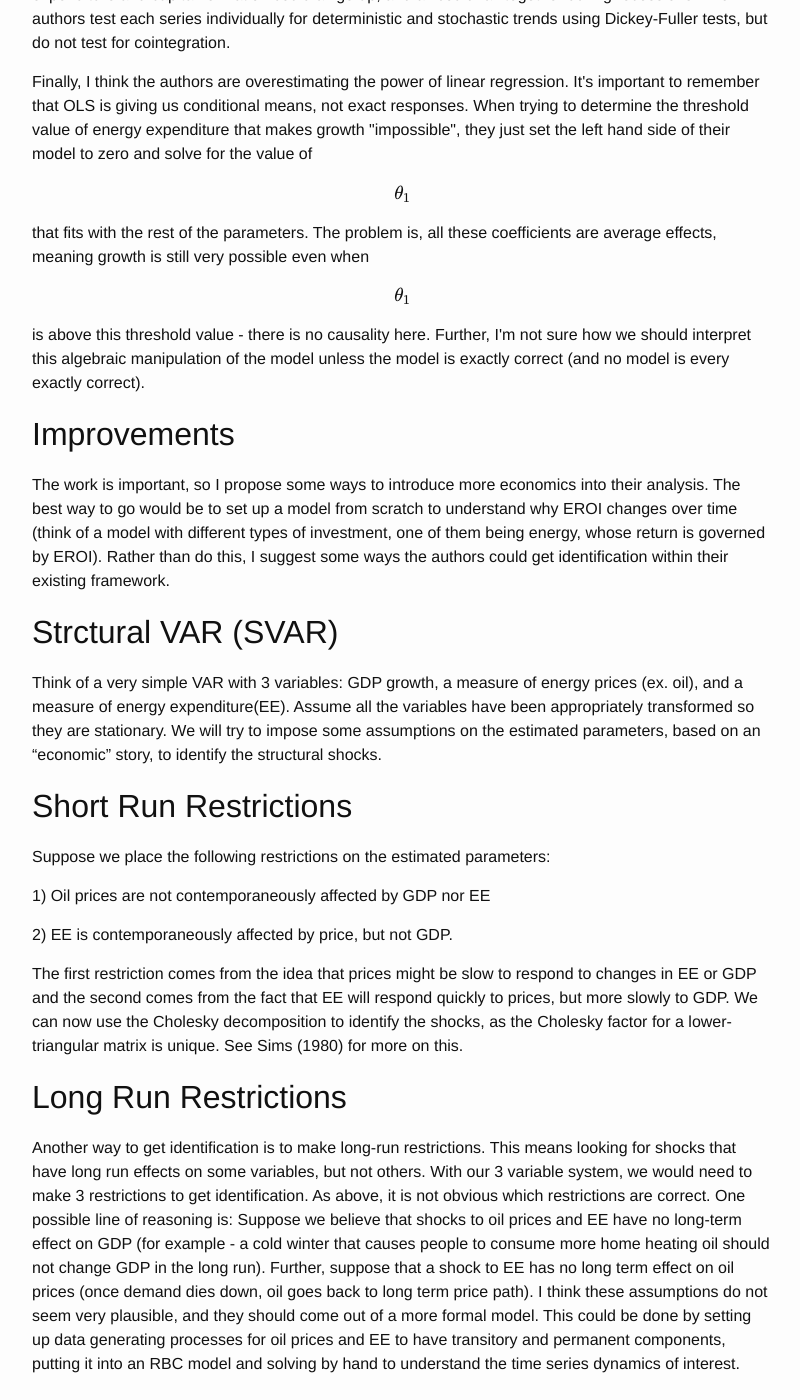
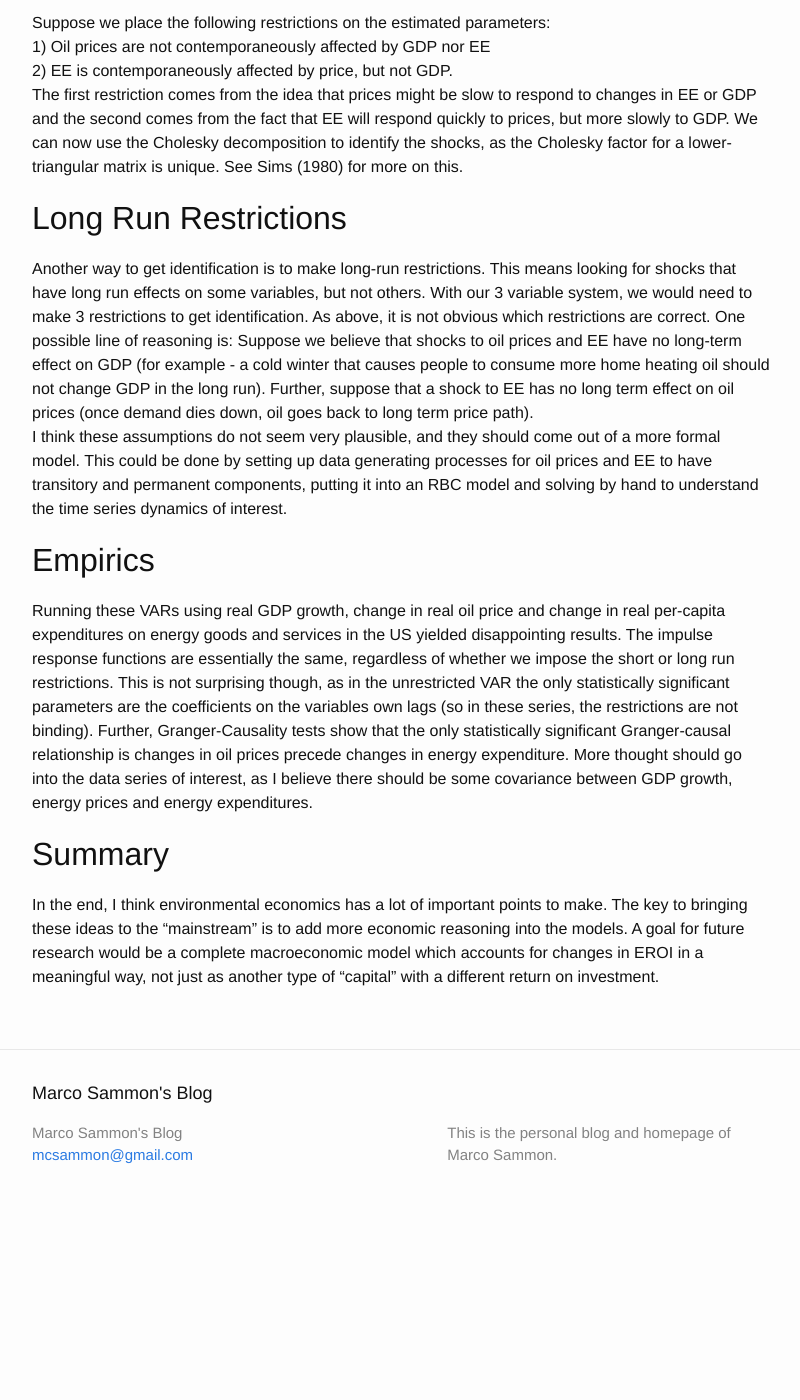
Before and after one commit to mcsammon/mcsammon.github.io, a Jekyll site: the page built from _posts/2016-06-16-post_V2.markdown, in a window 1280 px wide and 1400 px high, scrolled down 2741 px. Shown: the whole window, without its empty margins (238-1038 px from the left). Built offline with Jekyll 4.4.1, drawn with Linux system fonts in a browser that asks for light colours; formulas are drawn with MathJax 3; after the commit the page ends 3968 px from its top, so only the background shows below that; some of the changed text lies outside the part shown.

Commit message:
Think I fixed the parahraph issue
Done

```diff
--- a/_posts/2016-06-16-post_V2.markdown
+++ b/_posts/2016-06-16-post_V2.markdown
@@ -14,10 +14,10 @@ The review of Granger Causality below is based on the discussion in Hamilton (19
 \begin{equation}
 MSE[\hat{E}(y_{t+s}| y_t, y_{t-1}, \dots) ]= MSE[\hat{E}(y_{t+s}| y_t, y_{t-1}, \dots, x_t, x_{t-1}, \dots)]
 \end{equation}
-where $$\hat{E}(y_{t+s}|\Omega_t)$$ is our s-period ahead forecast of $$y$$ conditional on information set $$\Omega_t$$ and $$MSE(\hat{y}_{t+s|t}) = E(y_{t+s}-\hat{y}_{t+s|t})^2$$.
-There is strong intuition behind this kind of test. If $$x$$ "causes" $$y$$, then including $$x$$ in our model should make our predictions of $$y$$ more accurate. That being said, Granger Causality has its weaknesses. Consider a model where agents receive news shocks that are unobserved by the econometrician. If agents learn technology will be good next year, a smoothing motive might lead them to consume more today. In this case, consumption growth Granger-causes technology growth, even though the true causality runs the other way. This example shows we need to be careful in interpreting any test of Granger causality - all it says is that one variable is useful in forecasting another.
-<p> One way to test for Granger Causality is to set up a vector autoregression (VAR). In VAR, we are essentially taking our equations, and stacking them in a vector. Think of a univariate AR(1) model: $$y_t=\beta y_{t-1} + \epsilon_t$$. Now, instead of $$y$$ being a scalar, you can imagine $$\mathbf{y}$$ being a vector: $$\mathbf{y_t} = \mathbf{\Phi} \mathbf{ y_{t-1}} + \mathbf{\epsilon_t}$$. Running a VAR as opposed to separate regressions has a clear benefit - we get more efficiency (smaller standard errors), because the VAR takes advantage of the correlation between the elements of the vector process. </p>
-<p> Fitting Granger Causality into a bivariate VAR framework, imagine we have the vector AR(p) system:
+where $$\hat{E}(y_{t+s}|\Omega_t)$$ is our s-period ahead forecast of $$y$$ conditional on information set $$\Omega_t$$ and $$MSE(\hat{y}_{t+s|t}) = E(y_{t+s}-\hat{y}_{t+s|t})^2$$. <br />
+There is strong intuition behind this kind of test. If $$x$$ "causes" $$y$$, then including $$x$$ in our model should make our predictions of $$y$$ more accurate. That being said, Granger Causality has its weaknesses. Consider a model where agents receive news shocks that are unobserved by the econometrician. If agents learn technology will be good next year, a smoothing motive might lead them to consume more today. In this case, consumption growth Granger-causes technology growth, even though the true causality runs the other way. This example shows we need to be careful in interpreting any test of Granger causality - all it says is that one variable is useful in forecasting another. <br />
+ One way to test for Granger Causality is to set up a vector autoregression (VAR). In VAR, we are essentially taking our equations, and stacking them in a vector. Think of a univariate AR(1) model: $$y_t=\beta y_{t-1} + \epsilon_t$$. Now, instead of $$y$$ being a scalar, you can imagine $$\mathbf{y}$$ being a vector: $$\mathbf{y_t} = \mathbf{\Phi} \mathbf{ y_{t-1}} + \mathbf{\epsilon_t}$$. Running a VAR as opposed to separate regressions has a clear benefit - we get more efficiency (smaller standard errors), because the VAR takes advantage of the correlation between the elements of the vector process.  <br />
+ Fitting Granger Causality into a bivariate VAR framework, imagine we have the vector AR(p) system:
 \begin{equation}
 \left[
 \begin{smallmatrix}
@@ -25,7 +25,7 @@ y_t \\ x_t
 \end{smallmatrix}
 \right] = \mathbf{z_t} = \mathbf{\mu} + \mathbf{\Phi_1} \mathbf{z_{t-1}} + \dots + \mathbf{\Phi_p} \mathbf{z_{t-p}} + \mathbf{\epsilon_t}
 \end{equation}
-If $$x$$ failed to granger cause $$y$$, we would expect all of the $$\mathbf{\Phi}$$ matrices to be lower triangular, as past $$x$$'s contain no information about the current $$y$$. </p>
+If $$x$$ failed to granger cause $$y$$, we would expect all of the $$\mathbf{\Phi}$$ matrices to be lower triangular, as past $$x$$'s contain no information about the current $$y$$.
 
 <h2>The Paper</h2>
 
@@ -37,14 +37,14 @@ The major weakness of the paper is lack of identification. Identification is wha
 
 <h2>The Model</h2>
 
-<p> In this paper, the authors try to take a complicated, dynamic system, and boil it down to one time series regression:
+ In this paper, the authors try to take a complicated, dynamic system, and boil it down to one time series regression:
 \begin{equation}
 GDPGrowth_t = \alpha + \theta_1 \frac{Energy Expenditure_t}{GDP_t} + \theta_2 \frac{Capital Formation_t}{GDP_t} + \theta_3 Population Growth_t
 \end{equation}
-where capital formation is basically measures gross domestic investment. </p>
-<p> There is no identification here because all of the variables are endogenous. It's likely that GDP growth "causes" share of GDP spent on energy expenditures and domestic investment, just as much as the other way around. </p>
-<p> Another reason to be concerned about identification is that all these series may be following a common trend. If you believe in business cycles, then during booms, GDP growth, share of GDP spent on energy expenditure and capital formation could all go up, and all could fall together during recessions. The authors test each series individually for deterministic and stochastic trends using Dickey-Fuller tests, but do not test for cointegration. </p>
-<p> Finally, I think the authors are overestimating the power of linear regression. It's important to remember that OLS is giving us conditional means, not exact responses. When trying to determine the threshold value of energy expenditure that makes growth "impossible", they just set the left hand side of their model to zero and solve for the value of $$\theta_1$$ that fits with the rest of the parameters. The problem is, all these coefficients are average effects, meaning growth is still very possible even when $$\theta_1$$ is above this threshold value - there is no causality here. Further, I'm not sure how we should interpret this algebraic manipulation of the model unless the model is exactly correct (and no model is every exactly correct). </p>
+where capital formation is basically measures gross domestic investment. <br />
+ There is no identification here because all of the variables are endogenous. It's likely that GDP growth "causes" share of GDP spent on energy expenditures and domestic investment, just as much as the other way around. <br />
+ Another reason to be concerned about identification is that all these series may be following a common trend. If you believe in business cycles, then during booms, GDP growth, share of GDP spent on energy expenditure and capital formation could all go up, and all could fall together during recessions. The authors test each series individually for deterministic and stochastic trends using Dickey-Fuller tests, but do not test for cointegration. <br />
+ Finally, I think the authors are overestimating the power of linear regression. It's important to remember that OLS is giving us conditional means, not exact responses. When trying to determine the threshold value of energy expenditure that makes growth "impossible", they just set the left hand side of their model to zero and solve for the value of $$\theta_1$$ that fits with the rest of the parameters. The problem is, all these coefficients are average effects, meaning growth is still very possible even when $$\theta_1$$ is above this threshold value - there is no causality here. Further, I'm not sure how we should interpret this algebraic manipulation of the model unless the model is exactly correct (and no model is every exactly correct).
 
 <h2>Improvements</h2>
 
@@ -56,14 +56,14 @@ Think of a very simple VAR with 3 variables: GDP growth, a measure of energy pri
 
 <h2>Short Run Restrictions</h2>
 
-Suppose we place the following restrictions on the estimated parameters:
-<p> 1) Oil prices are not contemporaneously affected by GDP nor EE </p>
-<p> 2) EE is contemporaneously affected by price, but not GDP. </p>
+Suppose we place the following restrictions on the estimated parameters: <br />
+ 1) Oil prices are not contemporaneously affected by GDP nor EE  <br />
+ 2) EE is contemporaneously affected by price, but not GDP.  <br />
 The first restriction comes from the idea that prices might be slow to respond to changes in EE or GDP and the second comes from the fact that EE will respond quickly to prices, but more slowly to GDP. We can now use the Cholesky decomposition to identify the shocks, as the Cholesky factor for a lower-triangular matrix is unique. See Sims (1980) for more on this.
 
 <h2>Long Run Restrictions</h2>
 
-Another way to get identification is to make long-run restrictions. This means looking for shocks that have long run effects on some variables, but not others. With our 3 variable system, we would need to make 3 restrictions to get identification. As above, it is not obvious which restrictions are correct. One possible line of reasoning is: Suppose we believe that shocks to oil prices and EE have no long-term effect on GDP (for example - a cold winter that causes people to consume more home heating oil should not change GDP in the long run). Further, suppose that a shock to EE has no long term effect on oil prices (once demand dies down, oil goes back to long term price path).
+Another way to get identification is to make long-run restrictions. This means looking for shocks that have long run effects on some variables, but not others. With our 3 variable system, we would need to make 3 restrictions to get identification. As above, it is not obvious which restrictions are correct. One possible line of reasoning is: Suppose we believe that shocks to oil prices and EE have no long-term effect on GDP (for example - a cold winter that causes people to consume more home heating oil should not change GDP in the long run). Further, suppose that a shock to EE has no long term effect on oil prices (once demand dies down, oil goes back to long term price path). <br />
 I think these assumptions do not seem very plausible, and they should come out of a more formal model. This could be done by setting up data generating processes for oil prices and EE to have transitory and permanent components, putting it into an RBC model and solving by hand to understand the time series dynamics of interest.
 
 <h2>Empirics</h2>
```
